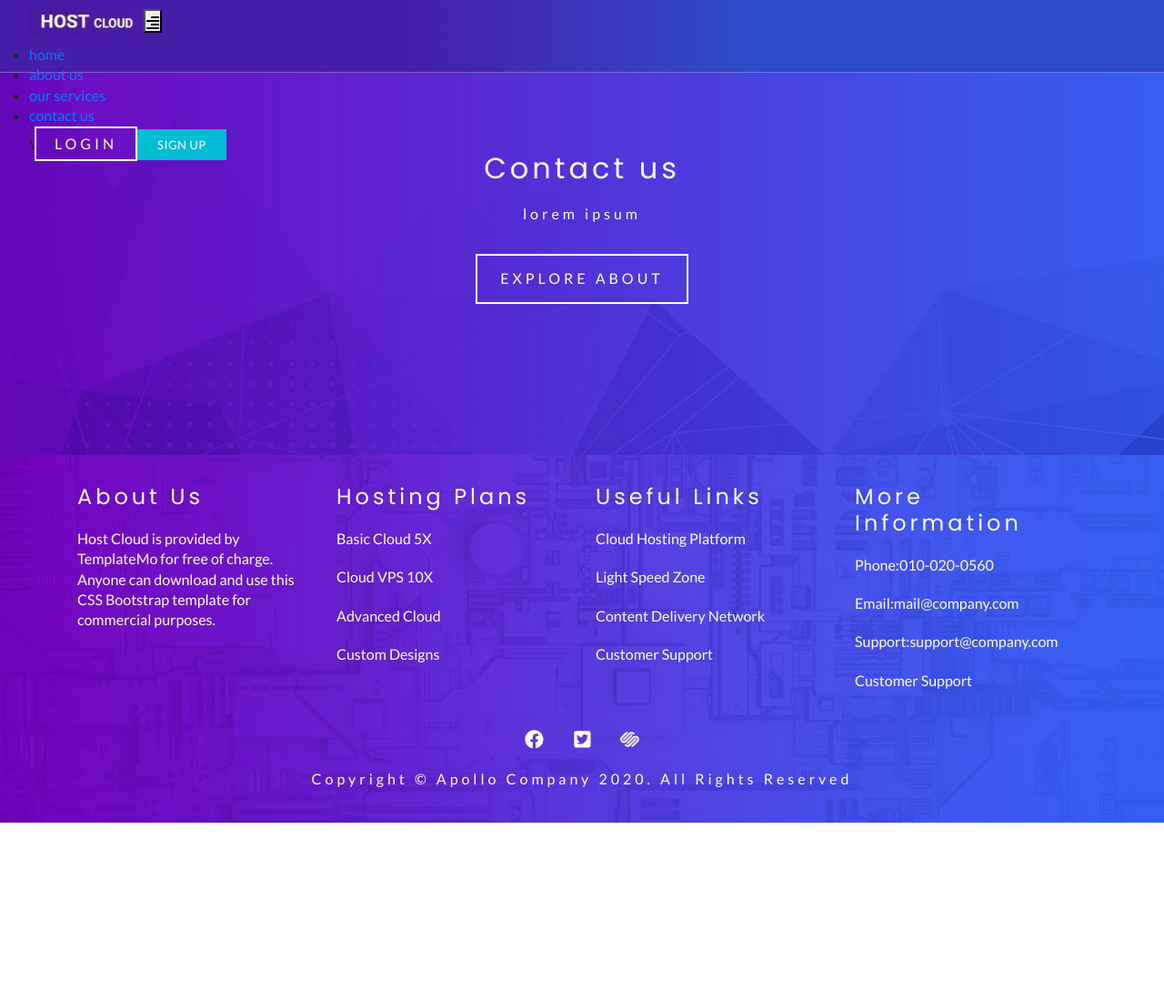
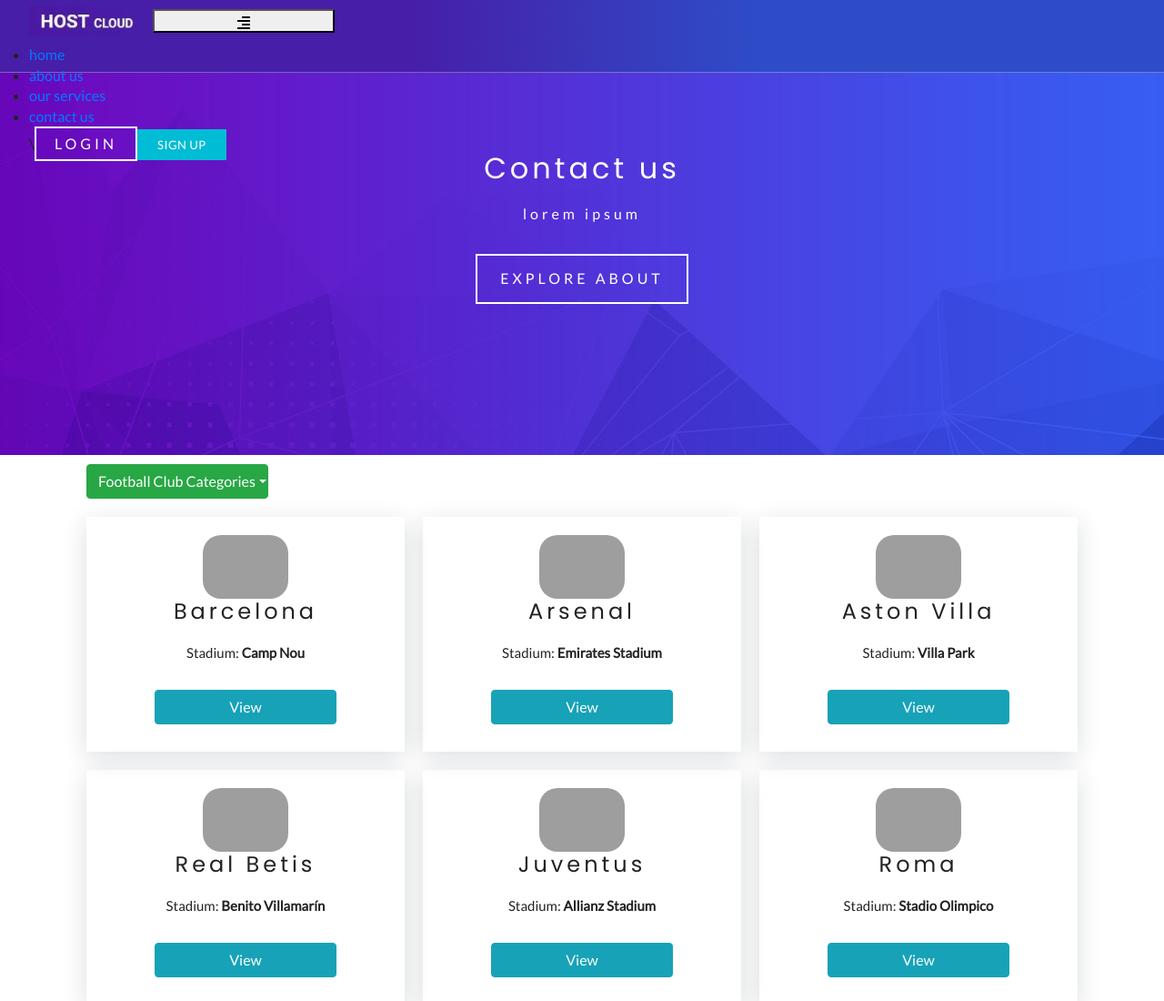
Before and after one commit to ShyhreteBuzaku1/host, a Gatsby site: page /contact in a window 1280 px wide. Shown: the top 1100 px of the page at 91% size. Before the commit the page ends 904 px from the top, so only its background shows below. Built offline with nearby package versions, Linux system fonts and the light colour scheme; Gatsby itself is replaced by a stand-in of ours; grey boxes are pictures that could not be loaded.

Commit message:
categories

```diff
--- a/package.json
+++ b/package.json
@@ -32,6 +32,7 @@
     "gatsby-transformer-sharp": "2.4.4",
     "node-sass": "4.12.0",
     "react": "16.9.0",
+    "react-bootstrap": "1.0.1",
     "react-dom": "16.9.0",
     "react-icons": "3.9.0",
     "styled-components": "5.1.0"
--- a/src/components/Cards.js
+++ b/src/components/Cards.js
@@ -1,13 +1,13 @@
 import React from 'react';
 import styles from './cards.module.css';
 // import cards from '../constants/cards';
-import JSONData from '../constants/cards.json';
+import JSONCards from '../constants/cards.json';
 import { FaServer } from 'react-icons/fa';
 
 const Cards = () => {
   return (
     <>
-      <div class="container">
+      <div className="container">
         <div style={{ margin: '50px 50px 0px 50px' }}>
           <span>Hosting Services</span>
           <h2>Services we provide</h2>
@@ -19,7 +19,7 @@
         </div>
         <section className={styles.services}>
           <div className={styles.center}>
-            {JSONData.content.map((item, index) => {
+            {JSONCards.content.map((item, index) => {
               return (
                 <>
                   <article className={styles.service}>
--- /dev/null
+++ b/src/components/Team.js
@@ -0,0 +1,27 @@
+import React from 'react';
+import '../css/teamCard.css';
+import { Button } from 'react-bootstrap';
+
+const Team = (props) => (
+  <div className="itemCard">
+    <div className="team">
+      <img src={props.image} alt="" />
+    </div>{' '}
+    <h2>{props.title}</h2>
+    <p>
+      Stadium: <strong> {props.stadiumName}</strong>
+    </p>
+    <div>
+      <Button
+        variant="info"
+        onClick={() => {
+          alert(props.title);
+        }}
+      >
+        View
+      </Button>
+    </div>
+  </div>
+);
+
+export default Team;
--- a/src/constants/cards.json
+++ b/src/constants/cards.json
@@ -6,7 +6,7 @@
     },
     {
       "title": "Managed VPS Cloud",
-      "stext": " You are not allowed to re-distribute this template as a downloadable ZIP file on any template collection website. Please"
+      "text": " You are not allowed to re-distribute this template as a downloadable ZIP file on any template collection website. Please"
     },
     {
       "title": "Fully Dedicated",
--- /dev/null
+++ b/src/constants/team.json
@@ -0,0 +1,124 @@
+[
+  {
+    "title": "Barcelona",
+    "stadiumName": "Camp Nou",
+    "image": "https://content.sportslogos.net/logos/130/4016/thumbs/hy5fvvdkee83gg3r5ym22zr5o.gif",
+    "type": "LaLiga"
+  },
+  {
+    "title": "Arsenal",
+    "stadiumName": "Emirates Stadium",
+    "image": "https://resources.premierleague.com/premierleague/badges/70/t3.png",
+    "type": "Premier League"
+  },
+  {
+    "title": "Aston Villa",
+    "stadiumName": "Villa Park",
+    "image": "https://resources.premierleague.com/premierleague/badges/70/t7.png",
+    "type": "Premier League"
+  },
+  {
+    "title": "Real Betis",
+    "stadiumName": "Benito Villamarín",
+    "image": "https://content.sportslogos.net/logos/130/4028/thumbs/x0e2fl7xk18oj7shbuf6t5nnp.gif",
+    "type": "LaLiga"
+  },
+  {
+    "title": "Juventus",
+    "stadiumName": "Allianz Stadium",
+    "image": "https://www.football-italia.net/sites/default/files/imagecache/club_logo_small/clubs/club_logos/FI_cresticons_Juventus_60x60.png",
+    "type": "Serie A"
+  },
+  {
+    "title": "Roma",
+    "stadiumName": "Stadio Olimpico",
+    "image": "https://www.football-italia.net/sites/default/files/imagecache/club_logo_small/clubs/club_logos/FI_cresticons_Roma_60x60.png",
+    "type": "Serie A"
+  },
+  {
+    "title": "Villarreal",
+    "stadiumName": "Estadio de la Cerámica",
+    "image": "https://content.sportslogos.net/logos/130/4037/thumbs/h2qdg39za55l1mxhftw5p4i9d.gif",
+    "type": "LaLiga"
+  },
+  {
+    "title": "Chelsea",
+    "stadiumName": "Stamford Bridge",
+    "image": "https://resources.premierleague.com/premierleague/badges/70/t8.png",
+    "type": "Premier League"
+  },
+  {
+    "title": "Liverpool",
+    "stadiumName": "Anfield",
+    "image": "https://resources.premierleague.com/premierleague/badges/70/t14.png",
+    "type": "Premier League"
+  },
+  {
+    "title": "Manchester United",
+    "stadiumName": "Old Trafford",
+    "image": "https://resources.premierleague.com/premierleague/badges/70/t1.png",
+    "type": "Premier League"
+  },
+  {
+    "title": "Tottenham Hotspur",
+    "stadiumName": "Tottenham Hotspur Stadium",
+    "image": "https://resources.premierleague.com/premierleague/badges/70/t6.png",
+    "type": "Premier League"
+  },
+  {
+    "title": "West Ham United ",
+    "stadiumName": "London Stadium",
+    "image": "https://resources.premierleague.com/premierleague/badges/70/t21.png",
+    "type": "Premier League"
+  },
+  {
+    "title": "Milan",
+    "stadiumName": "San Siro Stadium",
+    "image": "https://www.football-italia.net/sites/default/files/imagecache/club_logo_small/clubs/club_logos/FI_cresticons_Milan_60x60.png",
+    "type": "Serie A"
+  },
+
+  {
+    "title": "Inter",
+    "stadiumName": "San Siro Stadium",
+    "image": "https://www.football-italia.net/sites/default/files/imagecache/club_logo_small/clubs/club_logos/FI_cresticons_Inter_60x60.png",
+    "type": "Serie A"
+  },
+  {
+    "title": "Udinese",
+    "stadiumName": "Stadio Friuli",
+    "image": "https://www.football-italia.net/sites/default/files/imagecache/club_logo_small/clubs/club_logos/FI_cresticons_Udinese_60x60.png",
+    "type": "Serie A"
+  },
+  {
+    "title": "Genoa",
+    "stadiumName": "Luigi Ferraris",
+    "image": "https://www.football-italia.net/sites/default/files/imagecache/club_logo_small/clubs/club_logos/FI_cresticons_Genoa_60x60.png",
+    "type": "Serie A"
+  },
+  {
+    "title": "Barcelona",
+    "stadiumName": "Camp Nou",
+    "image": "https://content.sportslogos.net/logos/130/4016/thumbs/hy5fvvdkee83gg3r5ym22zr5o.gif",
+    "type": "LaLiga"
+  },
+  {
+    "title": "Real Madrid",
+    "stadiumName": "Santiago Bernabéu Stadium",
+    "image": "https://content.sportslogos.net/logos/130/4017/thumbs/yfhezt5oyr0jbq29u4hp50w63.gif",
+    "type": "LaLiga"
+  },
+  {
+    "title": "Atletico Madrid",
+    "stadiumName": "Wanda Metropolitano",
+    "image": "https://content.sportslogos.net/logos/130/4020/thumbs/402014442017.gif",
+    "type": "LaLiga"
+  },
+
+  {
+    "title": "Valencia",
+    "stadiumName": "Mestalla Stadium",
+    "image": "https://content.sportslogos.net/logos/130/4037/thumbs/h2qdg39za55l1mxhftw5p4i9d.gif",
+    "type": "LaLiga"
+  }
+]
--- /dev/null
+++ b/src/css/teamCard.css
@@ -0,0 +1,28 @@
+.itemCard {
+  width: 350px;
+  padding: 20px;
+  float: left;
+  margin: 10px;
+  box-shadow: 0 0.4rem 1.6rem 0 rgba(8, 32, 46, 0.15);
+  text-align: center;
+}
+.team img {
+  /* width: 70px; */
+  border-radius: 20px;
+  height: 70px;
+}
+.itemCard p {
+  font-size: 15px;
+}
+
+.itemCard h2 {
+  font-size: 24px;
+}
+.team {
+  text-align: center;
+}
+
+button {
+  width: 200px;
+  margin: 10px;
+}
--- a/src/pages/contact.js
+++ b/src/pages/contact.js
@@ -1,9 +1,14 @@
-import React from 'react';
+import React, { useState } from 'react';
 import Layout2 from '../components/Layout2';
 import SimpleHero2 from '../components/SimpleHero2';
 import { Link } from 'gatsby';
 import Banner from '../components/Banner';
-const contact = () => {
+import { Dropdown } from 'react-bootstrap';
+import Team from '../components/Team';
+import data from '../constants/team.json';
+
+const Contact = () => {
+  const [itemType, setItemType] = useState('all');
   return (
     <Layout2>
       <SimpleHero2>
@@ -13,7 +18,43 @@
           </Link>
         </Banner>
       </SimpleHero2>
+      <div className="container">
+        <div className="buttonHolder">
+          <Dropdown>
+            <Dropdown.Toggle variant="success" id="dropdown-basic">
+              Football Club Categories
+            </Dropdown.Toggle>
+
+            <Dropdown.Menu>
+              <Dropdown.Item onClick={() => setItemType('all')}> All</Dropdown.Item>
+              <Dropdown.Item onClick={() => setItemType('Premier League')}>
+                {' '}
+                Premier League
+              </Dropdown.Item>
+              <Dropdown.Item onClick={() => setItemType('Serie A')}> Serie A</Dropdown.Item>
+              <Dropdown.Item onClick={() => setItemType('LaLiga')}> LaLiga</Dropdown.Item>
+            </Dropdown.Menu>
+          </Dropdown>
+        </div>
+
+        <div className="clubContainer">
+          {data.map((item, key) => {
+            return itemType === 'all' || item.type === itemType ? (
+              <Team
+                key={key}
+                image={item.image}
+                title={item.title}
+                stadiumName={item.stadiumName}
+              />
+            ) : (
+              <></>
+            );
+          })}
+        </div>
+      </div>
+
+      <></>
     </Layout2>
   );
 };
-export default contact;
+export default Contact;
```
Also changed, not shown: 1 other file.
